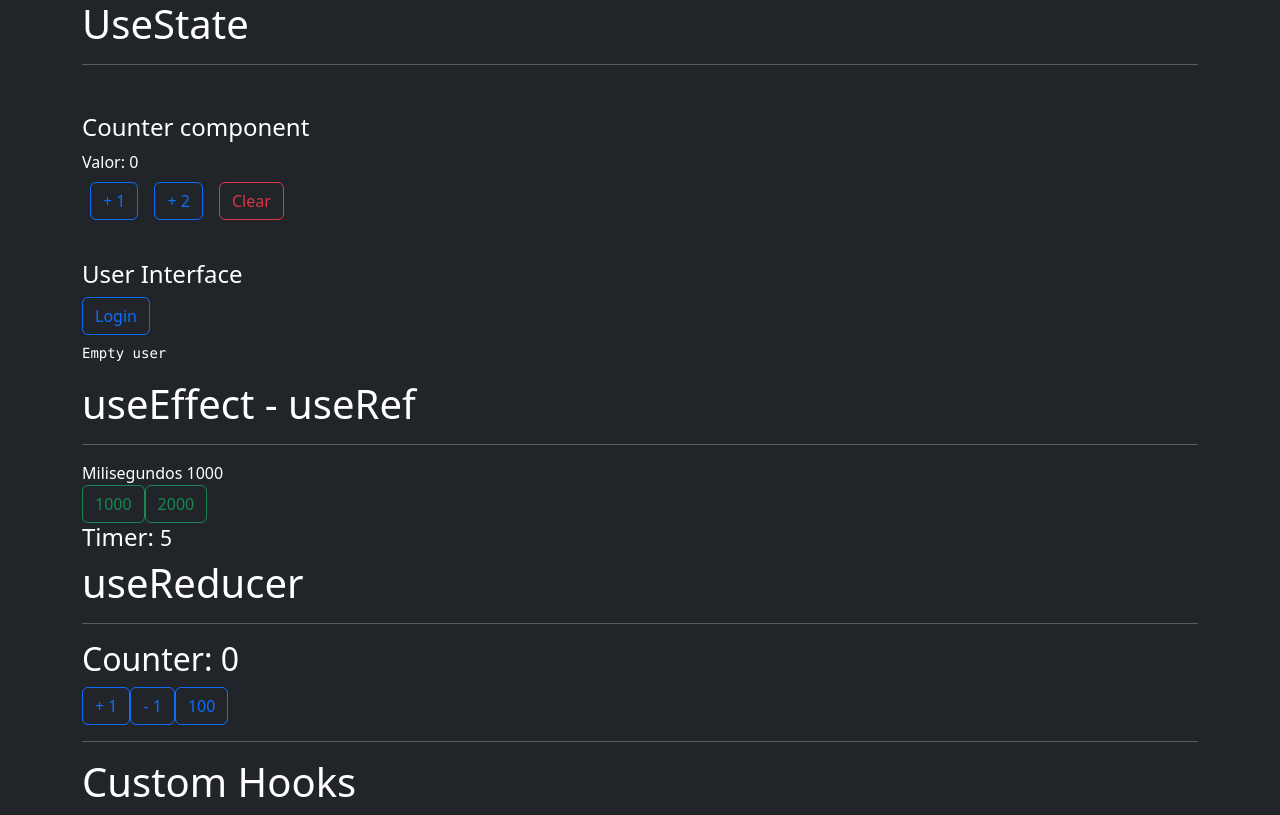
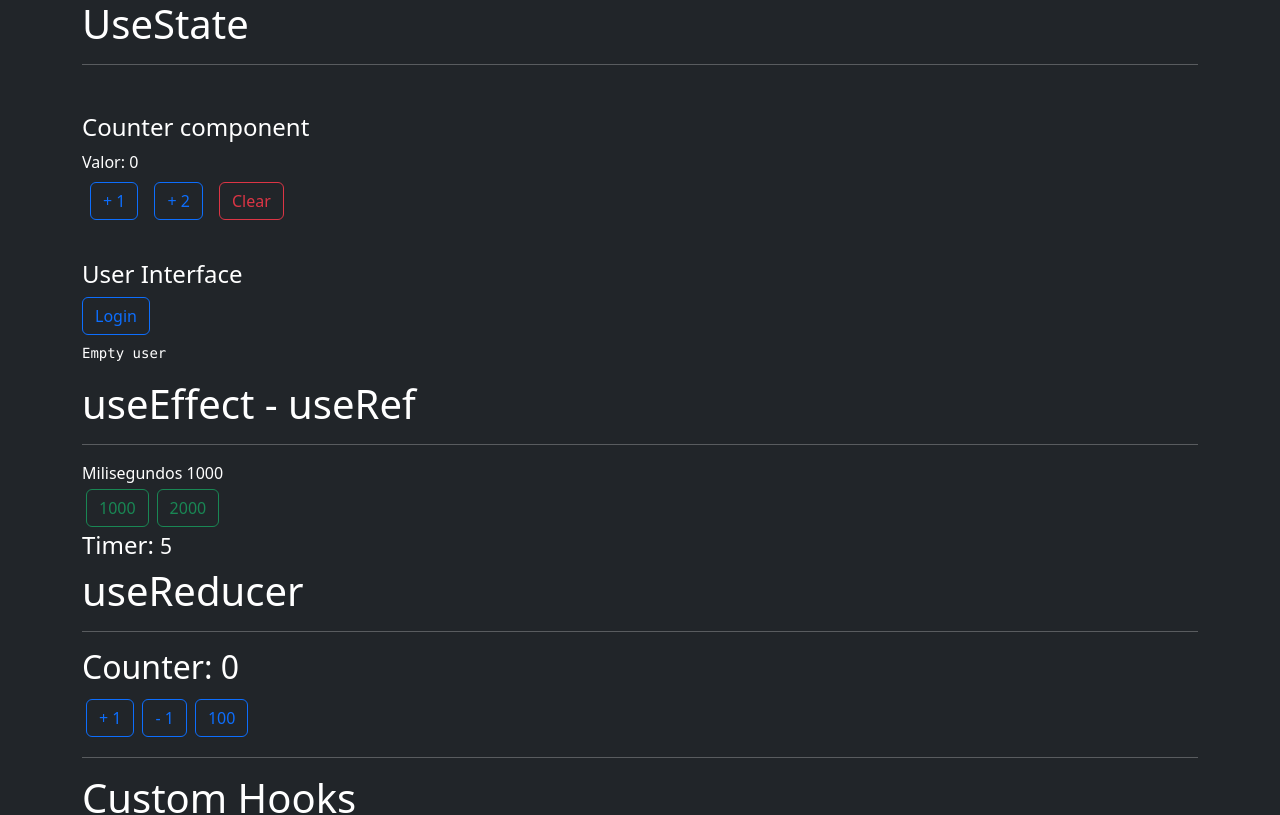
Before and after one commit to jcmurciap/react-hooks, a React (Create React App) app: page / in a window 1280 px wide. Shown: the top 815 px of the page. Built offline with nearby package versions, Linux system fonts and the light colour scheme.

Commit message:
style: Added padding to buttons

```diff
--- a/src/Components/CounterRed.tsx
+++ b/src/Components/CounterRed.tsx
@@ -40,19 +40,19 @@ export const CounterRed = () => {
         <>
             <h2>Counter: {counterState.contador}</h2>
             <button
-                className="btn btn-outline-primary"
+                className="btn btn-outline-primary m-1"
                 onClick={() => dispatch({type: "incremental"})}
             >
                 + 1
             </button>
             <button
-                className="btn btn-outline-primary"
+                className="btn btn-outline-primary m-1"
                 onClick={() => dispatch({type: "decremental"})}
             >
                 - 1
             </button>
             <button
-                className="btn btn-outline-primary"
+                className="btn btn-outline-primary m-1"
                 onClick={() => dispatch({type: "custom", payload:100})}
             >
                 100
--- a/src/Components/TimerParent.tsx
+++ b/src/Components/TimerParent.tsx
@@ -10,13 +10,13 @@ export const TimerParent = () => {
             <span>Milisegundos {miliseconds}</span>
             <br/>
             <button
-                className="btn btn-outline-success"
+                className="btn btn-outline-success m-1"
                 onClick={() => setMiliseconds(1000)}
             >
                 1000
             </button>
             <button
-                className="btn btn-outline-success"
+                className="btn btn-outline-success m-1"
                 onClick={() => setMiliseconds(2000)}
             >
                 2000
```
